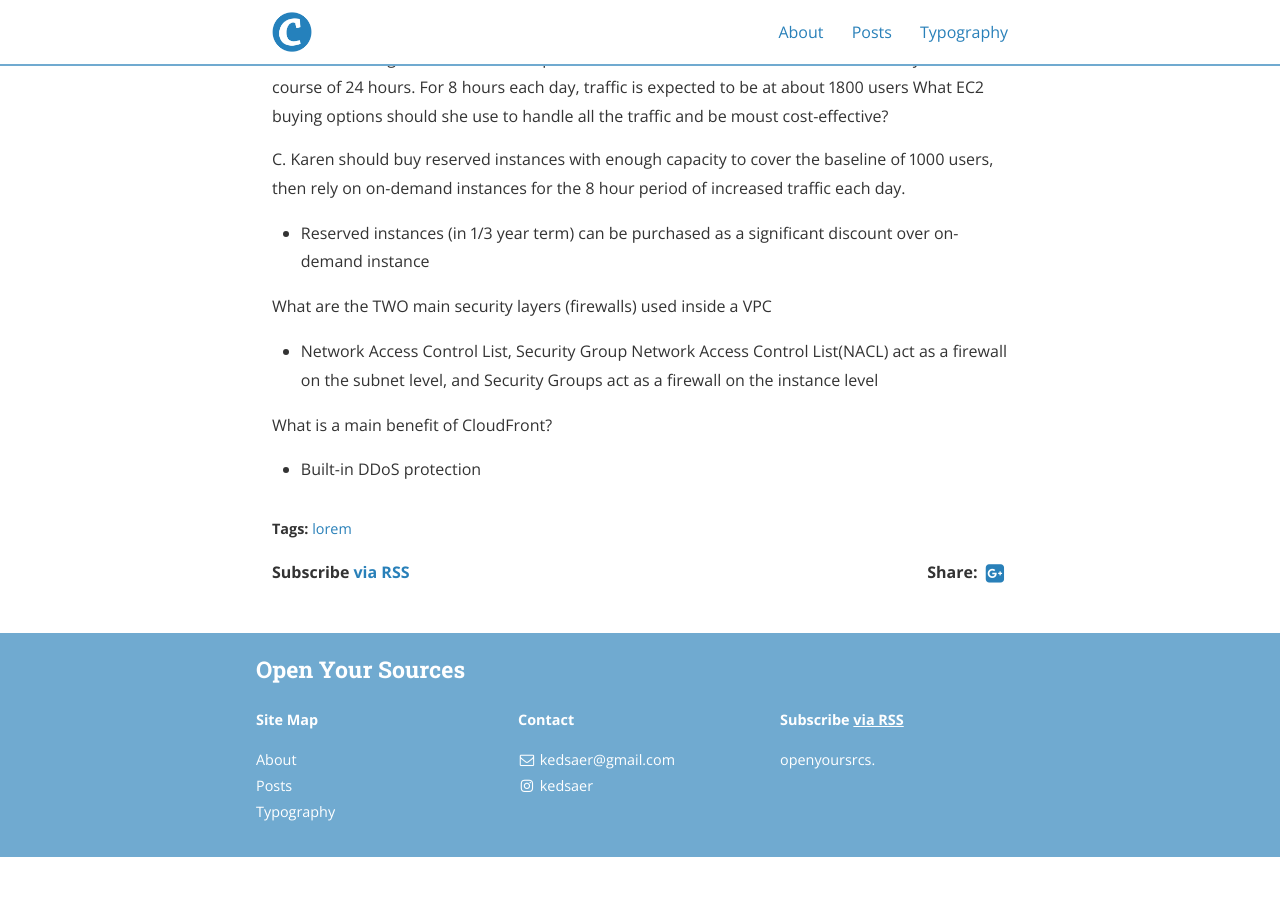
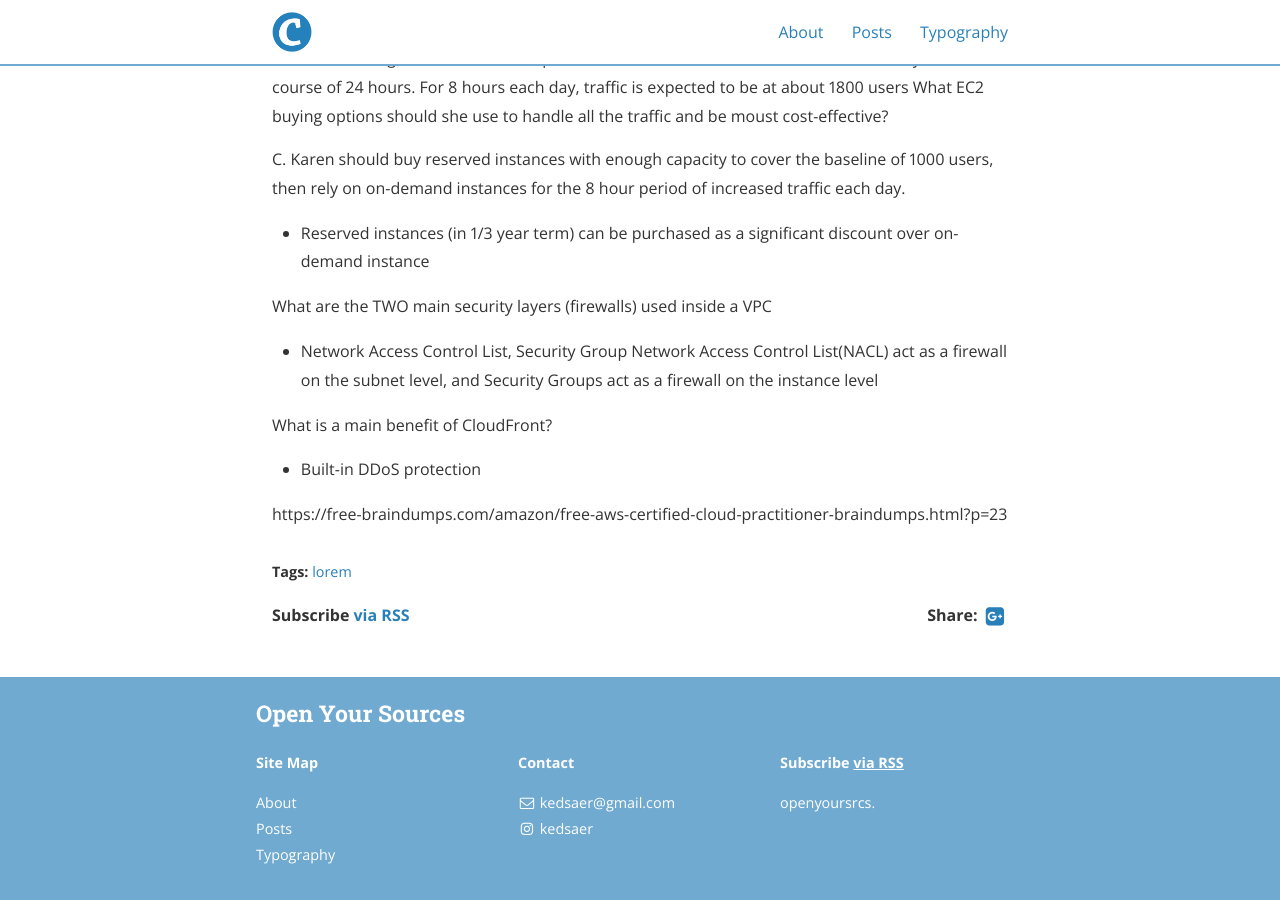
Before and after one commit to elasticboy/elasticboy.github.io, a Jekyll site: the page built from _posts/2020-04-15-cloud-practitioner-dumps.md, in a window 1280 px wide and 900 px high, scrolled down 707 px. Built offline with Jekyll 4.4.1, drawn with Linux system fonts in a browser that asks for light colours; nearby versions of some CDN libraries; before the commit the page ends 1564 px from its top, so only the background shows below that; part of the change alters nothing that is shown.

Commit message:
Update 2020-04-15-cloud-practitioner-dumps.md

```diff
--- a/_posts/2020-04-15-cloud-practitioner-dumps.md
+++ b/_posts/2020-04-15-cloud-practitioner-dumps.md
@@ -42,3 +42,5 @@ Network Access Control List(NACL) act as a firewall on the subnet level, and Sec
 
 What is a main benefit of CloudFront?
 - Built-in DDoS protection
+
+https://free-braindumps.com/amazon/free-aws-certified-cloud-practitioner-braindumps.html?p=23
```
